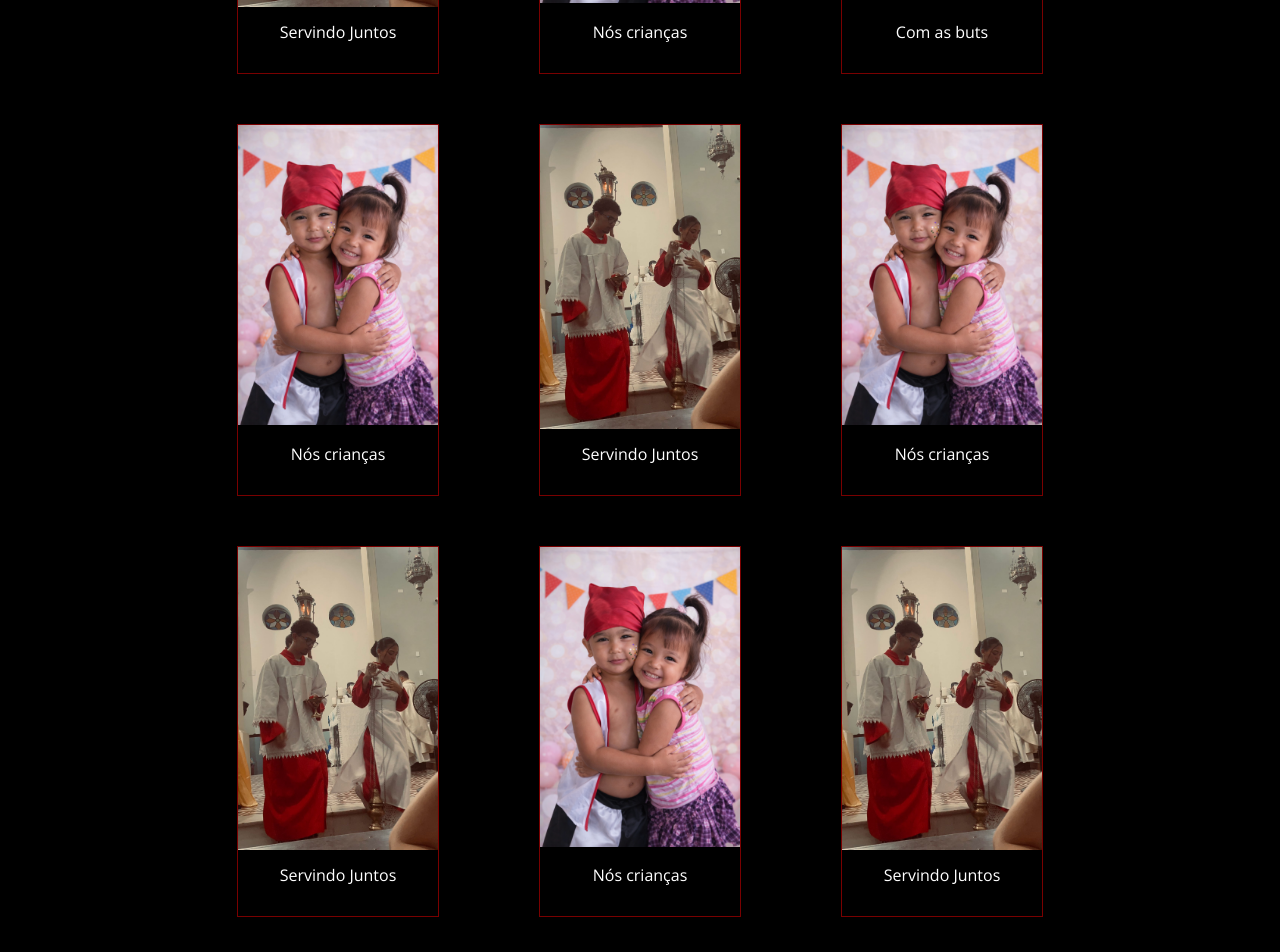
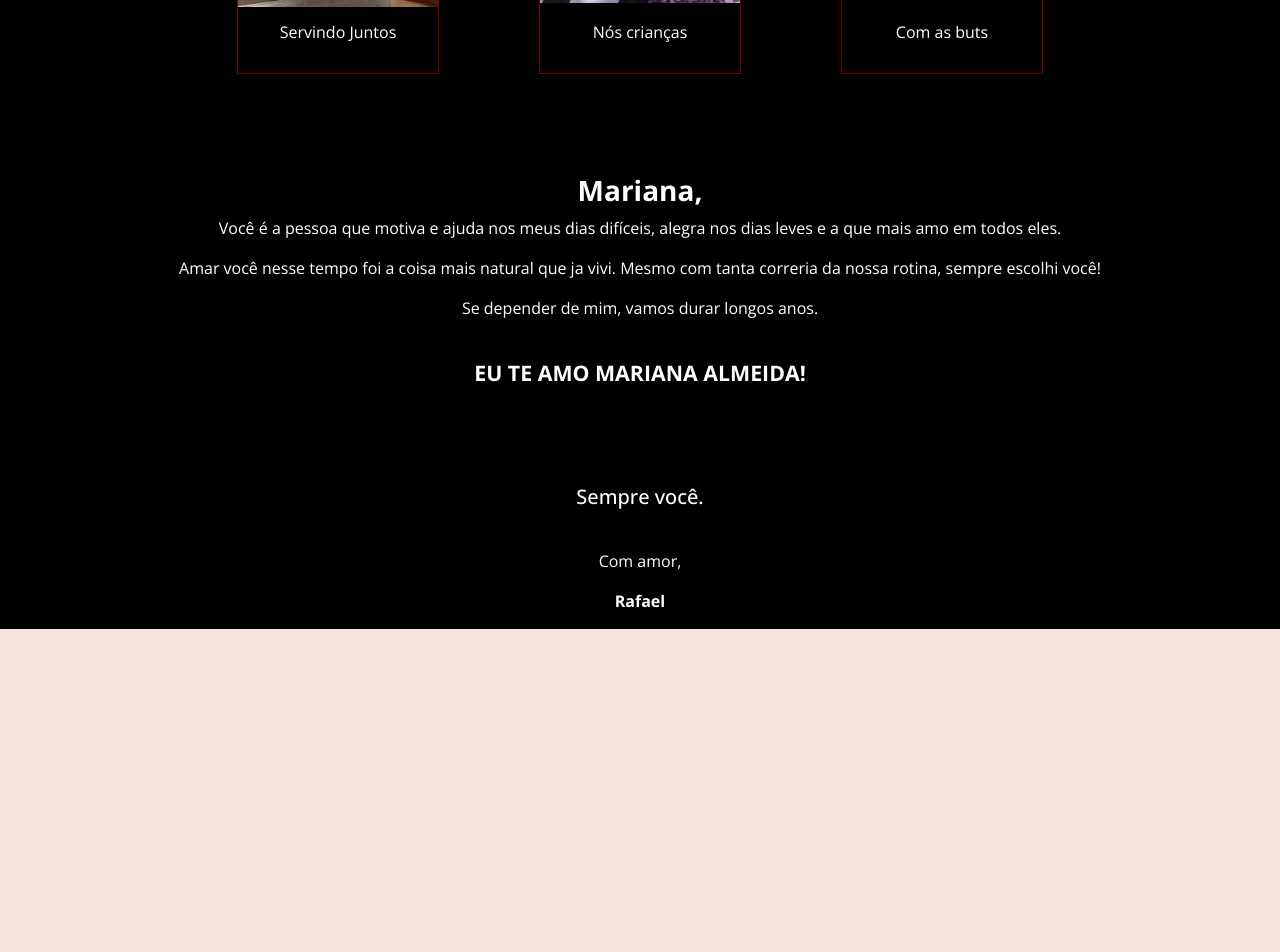
Before and after one commit to rafamoreira11/birthday, a React (Vite) app in the folder birthday-mariana/: page /gallery in a window 1280 px wide. Shown: the part 1000-1952 px from the top of the page. After the commit the page ends 1629 px from the top, so only its background shows below. Built offline with nearby package versions, Linux system fonts and the light colour scheme.

Commit message:
Removeno fotos de teste

```diff
--- a/birthday-mariana/src/pages/gallery/index.jsx
+++ b/birthday-mariana/src/pages/gallery/index.jsx
@@ -35,32 +35,6 @@ function Gallery() {
             <img src={Buts} className='img-picture'/>
             <p className="picture-description">Com as buts</p>
           </article>
-          <article className='picture-container'>
-            <img src={CutePhoto} className='img-picture'/>
-            <p className="picture-description">Nós crianças</p>
-          </article>
-          <article className='picture-container'>
-            <img src={Coroinhas} className='img-picture'/>
-            <p className="picture-description">Servindo Juntos</p>
-          </article>
-          <article className='picture-container'>
-            <img src={CutePhoto} className='img-picture'/>
-            <p className="picture-description">Nós crianças</p>
-          </article>
-          <article className='picture-container'>
-            <img src={Coroinhas} className='img-picture'/>
-            <p className="picture-description">Servindo Juntos</p>
-          </article>
-          <article className='picture-container'>
-            <img src={CutePhoto} className='img-picture'/>
-            <div>
-              <p className="picture-description">Nós crianças</p>
-            </div>
-          </article>
-          <article className='picture-container'>
-            <img src={Coroinhas} className='img-picture'/>
-            <p className="picture-description">Servindo Juntos</p>
-          </article>
         </section>
         <section className='homenagem-texts'>
           <h3> <strong>Mariana,</strong></h3>
```
